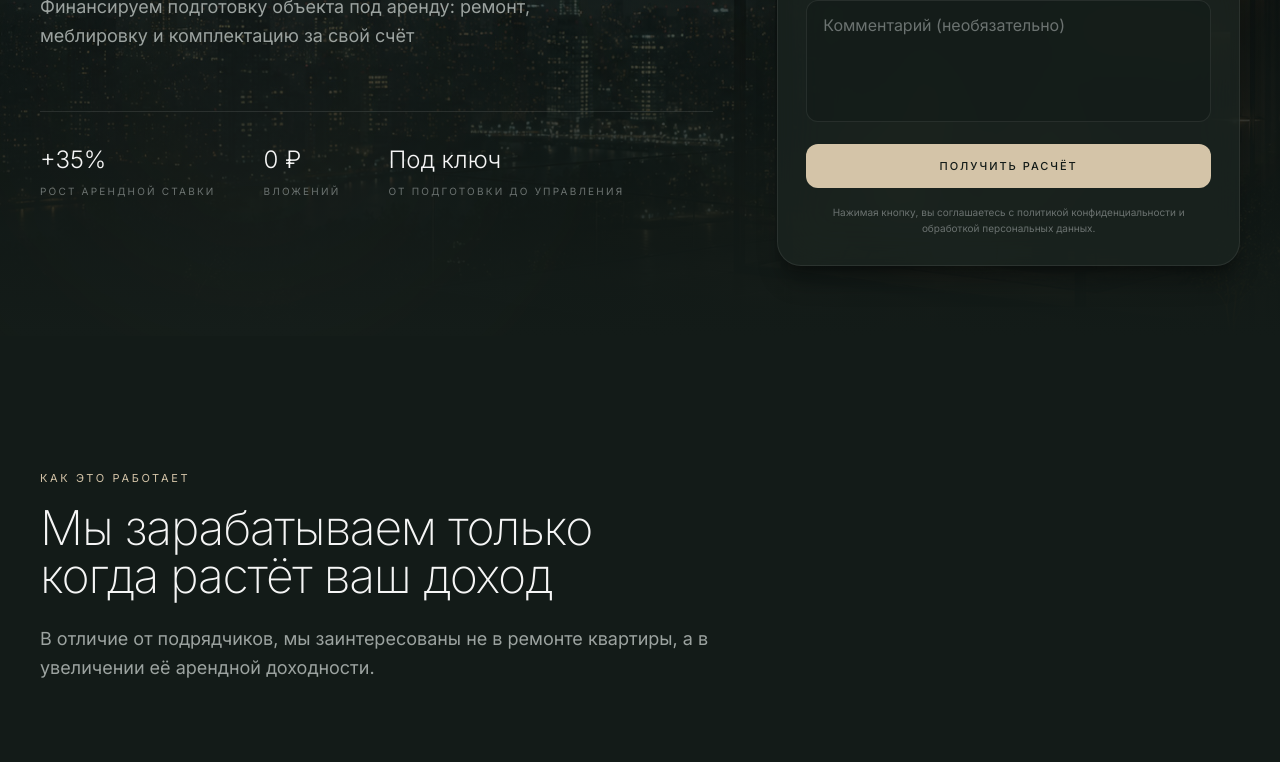
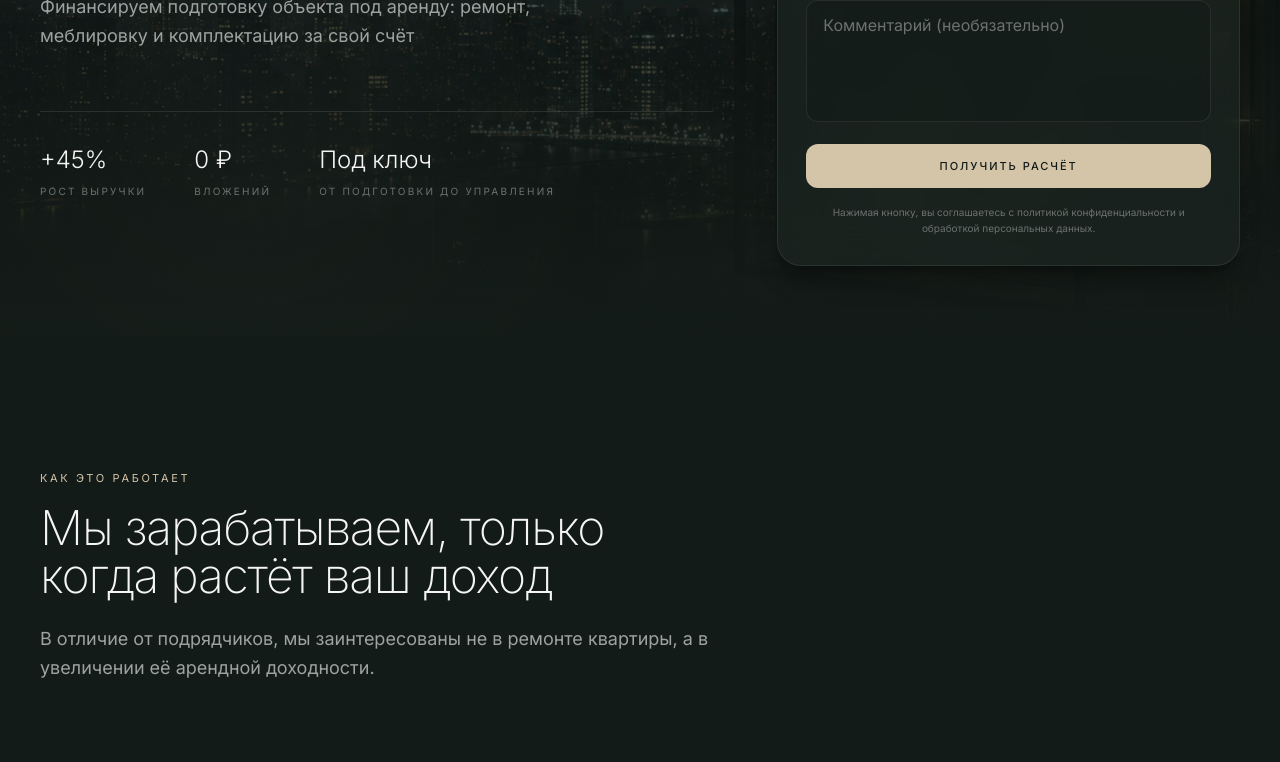
Before and after one commit to r2r1/marco_web, a Next.js app in the folder marco-site/: page / in a window 1280 px wide. Shown: the part 464-1226 px from the top of the page. Built offline with nearby package versions, Linux system fonts and the light colour scheme.

Commit message:
моменты

```diff
--- a/marco-site/components/sections/Hero.tsx
+++ b/marco-site/components/sections/Hero.tsx
@@ -32,9 +32,9 @@ export default function Hero() {
             <div className="mt-15 pt-8 border-t border-white/10">
               <div className="flex flex-wrap justify-center lg:justify-start gap-x-12 gap-y-8">
                 <div>
-                  <div className="text-2xl font-light text-marco-text">+35%</div>
+                  <div className="text-2xl font-light text-marco-text">+45%</div>
                   <div className="mt-2 text-[10px] uppercase tracking-[0.22em] text-marco-faint">
-                    Рост арендной ставки
+                    Рост выручки
                   </div>
                 </div>
                 <div>
--- a/marco-site/components/sections/ProcessSection.tsx
+++ b/marco-site/components/sections/ProcessSection.tsx
@@ -40,7 +40,7 @@ export default function ProcessSection() {
           </span>
 
           <h2 className="mt-4 text-3xl sm:text-4xl lg:text-5xl font-extralight text-marco-text">
-            Мы зарабатываем только
+            Мы зарабатываем, только
             <br />
             когда растёт ваш доход
           </h2>
```
